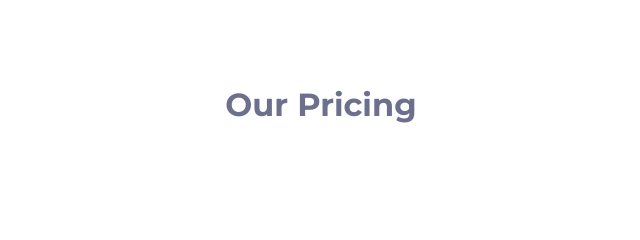
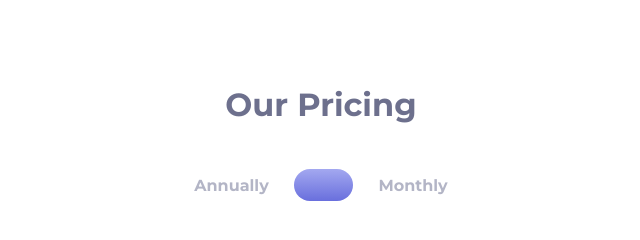
Before and after one commit to AbePlays/Frontend-Challenge-11, a plain HTML site: page index.html in a window 1280 px wide. Shown: the whole page, without its empty margins (319-959 px from the left). Drawn offline with Linux system fonts and the light colour scheme.

Commit message:
Switch part done

```diff
--- /dev/null
+++ b/css/_switch.scss
@@ -0,0 +1,19 @@
+.switch {
+  margin-top: 2.8rem;
+  display: flex;
+  justify-content: center;
+  align-items: center;
+
+  p {
+    color: $lightGrayishBlue;
+    font-size: 1rem;
+  }
+
+  &--Button {
+    height: 2rem;
+    width: 3.66rem;
+    background: linear-gradient(hsl(236, 72%, 79%), hsl(237, 63%, 64%));
+    margin: 0 1.6rem;
+    border-radius: 1rem;
+  }
+}
--- a/css/styles.scss
+++ b/css/styles.scss
@@ -1,5 +1,6 @@
 @import "variables";
 @import "heading";
+@import "switch";
 
 *,
 *::after,
--- a/index.html
+++ b/index.html
@@ -22,7 +22,13 @@
     <div class="heading">
       Our Pricing
     </div>
-    <!--  Annually Monthly Basic &dollar;19.99 &dollar;199.99 500 GB
+
+    <div class="switch">
+      <p>Annually</p>
+      <div class="switch--Button"></div>
+      <p>Monthly</p>
+    </div>
+    <!--    Basic &dollar;19.99 &dollar;199.99 500 GB
     Storage 2 Users Allowed Send up to 3 GB Learn More Professional
     &dollar;24.99 &dollar;249.99 1 TB Storage 5 Users Allowed Send up to 10 GB
     Learn More Master &dollar;39.99 &dollar;399.99 2 TB Storage 10 Users Allowed
```
Also changed, not shown: css/styles.css, 1 other file.
